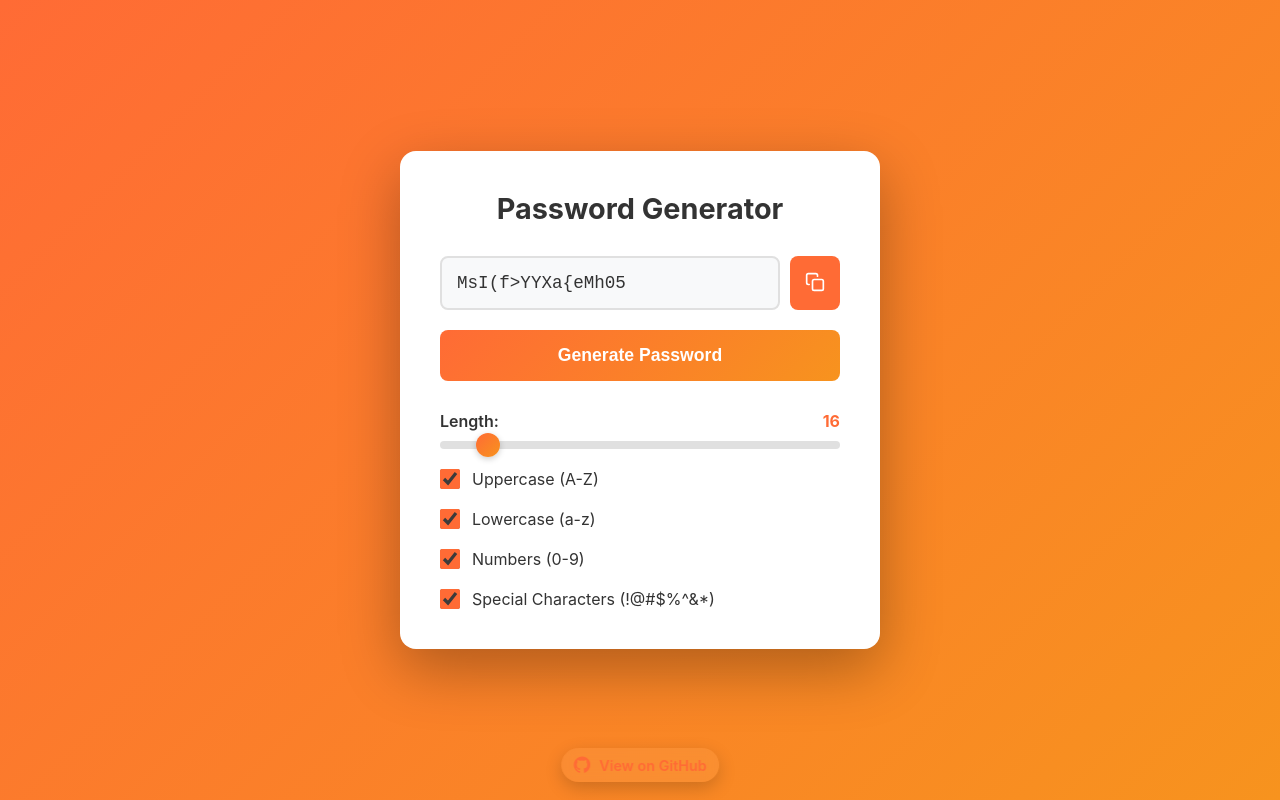
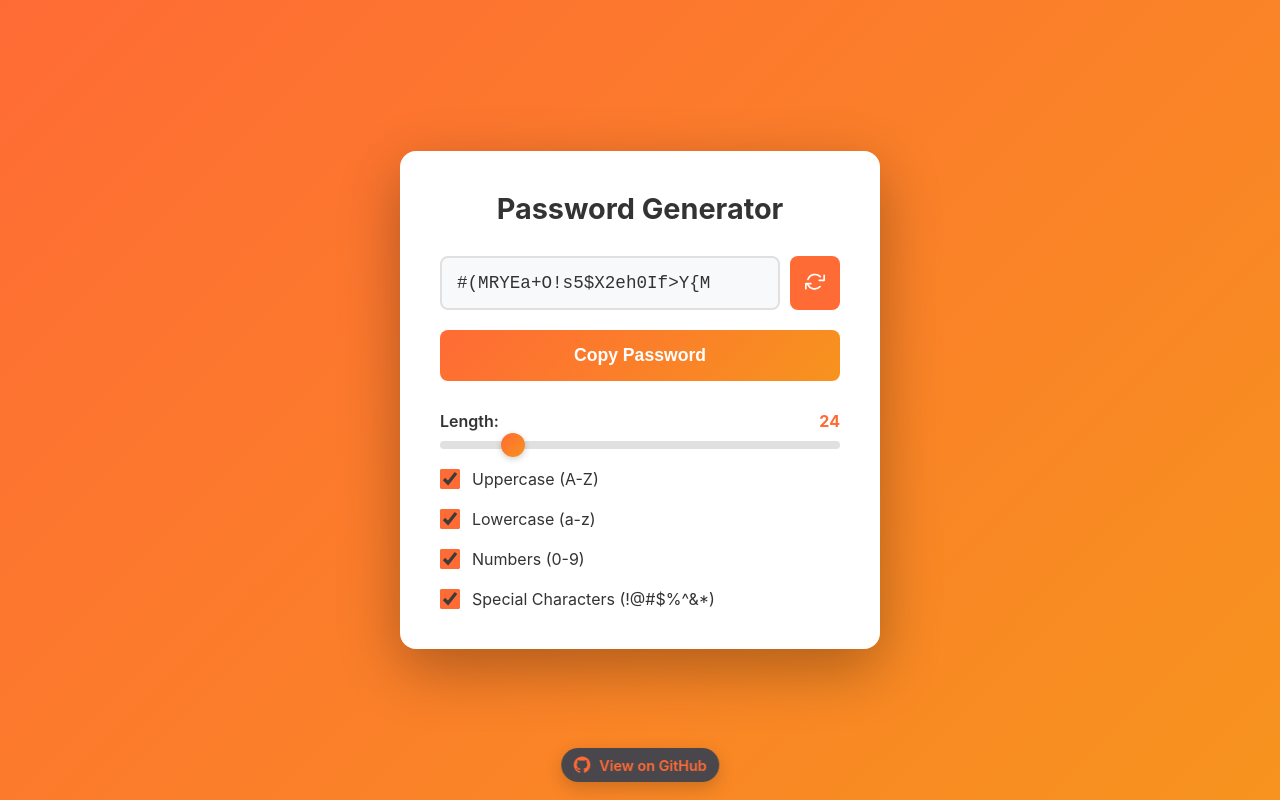
Before and after one commit to ExXTreMe315/password-generator, a plain HTML site: page index.html in a window 1280 px wide. Drawn offline with Linux system fonts and the light colour scheme.

Commit message:
Update password generation functionality and improve UI styles

```diff
--- a/index.html
+++ b/index.html
@@ -14,18 +14,19 @@
             <input type="text" id="password" readonly>
             <button id="copy-btn" title="Copy to clipboard">
                 <svg xmlns="http://www.w3.org/2000/svg" width="20" height="20" viewBox="0 0 24 24" fill="none" stroke="currentColor" stroke-width="2" stroke-linecap="round" stroke-linejoin="round">
-                    <rect x="9" y="9" width="13" height="13" rx="2" ry="2"></rect>
-                    <path d="M5 15H4a2 2 0 0 1-2-2V4a2 2 0 0 1 2-2h9a2 2 0 0 1 2 2v1"></path>
+                    <path d="M23 4v6h-6"></path>
+                    <path d="M1 20v-6h6"></path>
+                    <path d="M3.51 9a9 9 0 0 1 14.85-3.36M3.34 15a9 9 0 0 0 14.82 2.44"></path>
                 </svg>
             </button>
         </div>
 
-        <button id="generate-btn">Generate Password</button>
+        <button id="generate-btn">Copy Password</button>
 
         <div class="options">
             <div class="slider-container">
-                <label for="length">Length: <span id="length-value">16</span></label>
-                <input type="range" id="length" min="4" max="128" value="16">
+                <label for="length">Length: <span id="length-value">24</span></label>
+                <input type="range" id="length" min="4" max="128" value="24">
             </div>
 
             <div class="checkbox-container">
--- a/script.js
+++ b/script.js
@@ -172,11 +172,11 @@ function updateLengthDisplay() {
 }
 
 // Event Listeners
-generateBtn.addEventListener('click', () => {
+generateBtn.addEventListener('click', copyToClipboard)
+
+copyBtn.addEventListener('click', () => {
     passwordInput.value = generatePassword()
 })
-
-copyBtn.addEventListener('click', copyToClipboard)
 
 lengthSlider.addEventListener('input', () => {
     updateLengthDisplay()
--- a/style.css
+++ b/style.css
@@ -199,6 +199,7 @@ h1 {
     opacity: 0;
     transition: opacity 0.3s;
     pointer-events: none;
+    z-index: 50;
 }
 
 .toast.show {
@@ -240,8 +241,8 @@ h1 {
     display: inline-flex;
     gap: 8px;
     align-items: center;
-    color: #cfcfcf;
-    background: rgba(255, 255, 255, 0.06);
+    color: #e5e7eb;
+    background: rgba(55, 65, 81, 0.9);
     padding: 8px 12px;
     border-radius: 999px;
     backdrop-filter: blur(6px);
@@ -257,7 +258,7 @@ h1 {
     transition: transform 0.3s ease;
 }
 .footer-link:hover {
-    background: rgba(255, 255, 255, 0.15);
+    background: rgba(31, 41, 55, 0.95);
     color: #ffffff;
     transform: translateY(-2px);
     box-shadow: 0 8px 24px rgba(0,0,0,0.25);
```
